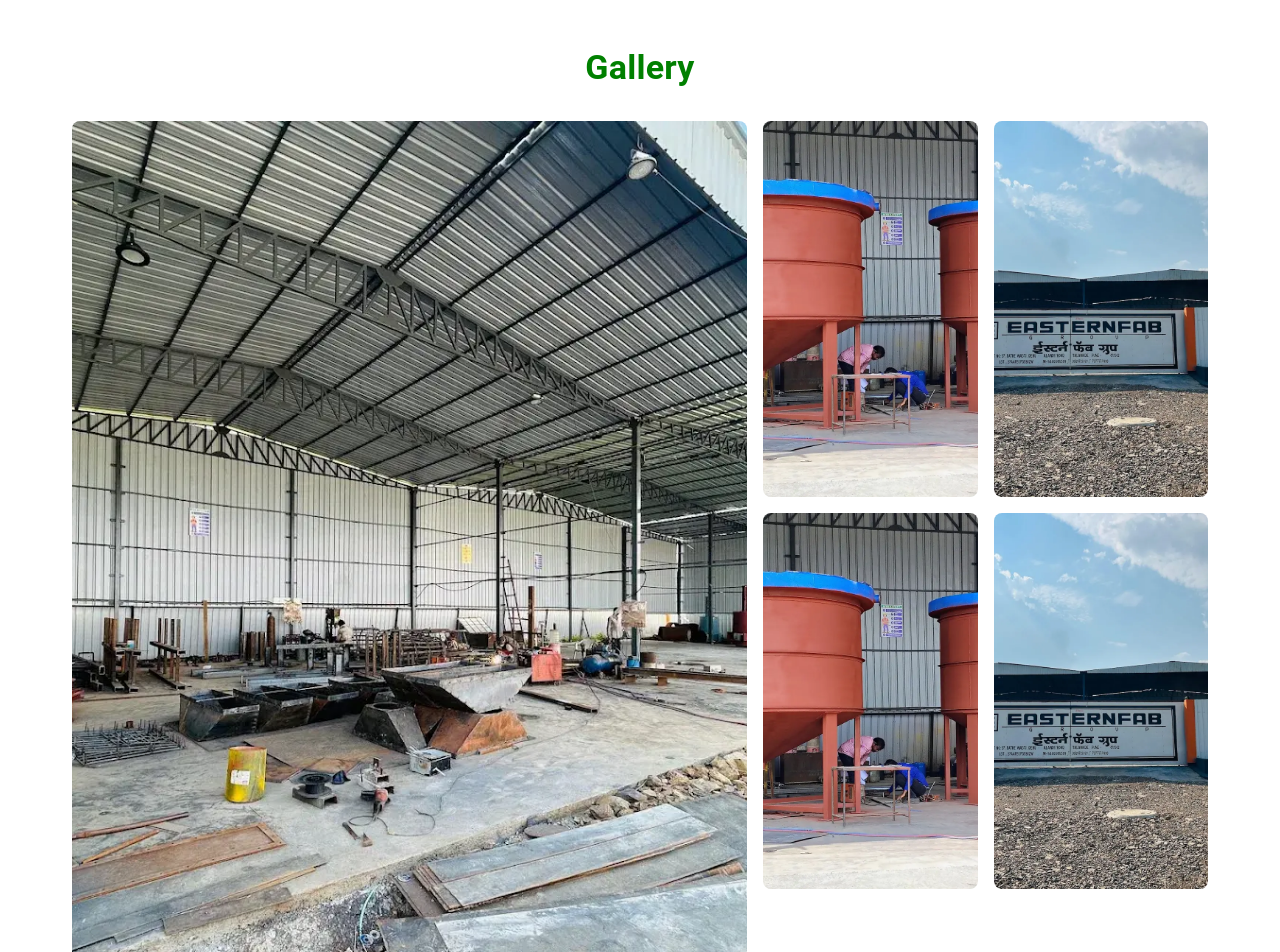
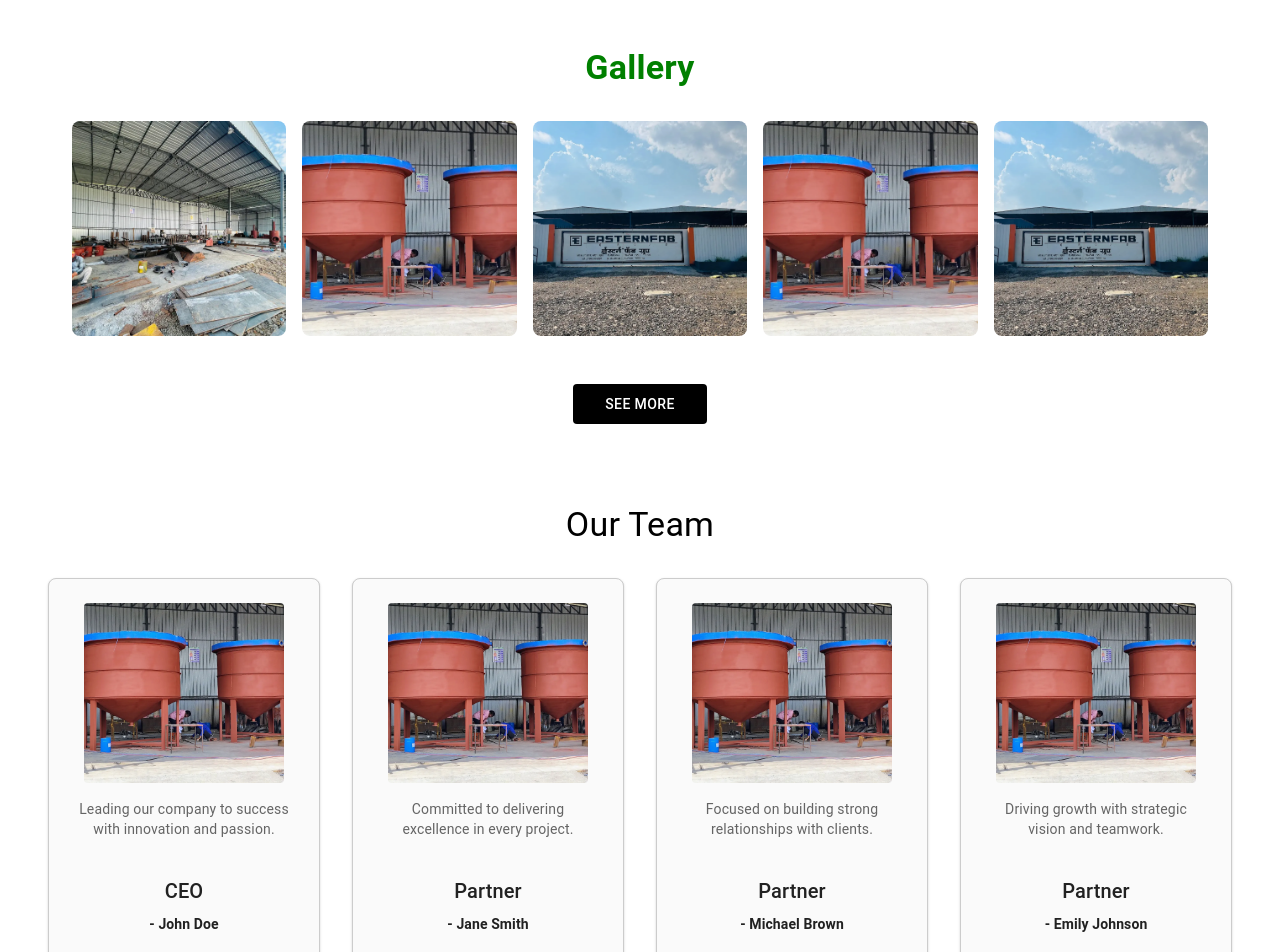
Before and after one commit to Shubham-Jagtap-5254/estarnFab, a React (Vite) app: page / in a window 1280 px wide. Shown: the part 3100-4052 px from the top of the page. Built offline with nearby package versions, Linux system fonts and the light colour scheme.

Commit message:
make size adjustment

```diff
--- a/src/Components/Gallery.jsx
+++ b/src/Components/Gallery.jsx
@@ -9,6 +9,8 @@ const Gallery = () => {
     document.title = 'Gallery';
   }, []);
 
+  const images = [poster, poster1, poster2, poster1, poster2];
+
   return (
     <Box
       sx={{
@@ -16,9 +18,9 @@ const Gallery = () => {
         flexDirection: 'column',
         alignItems: 'center',
         p: 4,
-        maxWidth: '1200px',    // limit max width for big screens
-        mx: 'auto',            // center horizontally
-        gap: 4,                // vertical spacing between children
+        maxWidth: '1200px',
+        mx: 'auto',
+        gap: 4,
       }}
     >
       <Typography
@@ -33,89 +35,37 @@ const Gallery = () => {
         sx={{
           display: 'grid',
           gridTemplateColumns: {
-            xs: 'repeat(1, 1fr)',   // 1 column on extra small screens
-            sm: 'repeat(2, 1fr)',   // 2 columns on small screens
-            md: 'repeat(5, 1fr)',   // 5 columns on medium and above
+            xs: 'repeat(1, 1fr)',
+            sm: 'repeat(2, 1fr)',
+            md: 'repeat(3, 1fr)',
+            lg: 'repeat(5, 1fr)',
           },
-          gridAutoRows: '180px',
-          gap: 2,                  // a bit bigger gap between grid items
-          width: { xs: '95%', md: '100%' }, // full width inside maxWidth container
+          gap: 2,
+          width: '100%',
         }}
       >
+        {images.map((imgSrc, index) => (
           <Box
+            key={index}
             sx={{
-            gridColumn: { xs: 'span 1', md: 'span 3' },
-            gridRow: { xs: 'auto', md: 'span 5' },
               overflow: 'hidden',
               borderRadius: 2,
+              aspectRatio: '1 / 1', // maintain square images
+              '& img': {
+                width: '100%',
+                height: '100%',
+                objectFit: 'cover',
+                display: 'block',
+                transition: 'transform 0.3s ease',
+                '&:hover': {
+                  transform: 'scale(1.05)',
+                },
+              },
             }}
           >
-          <img
-            src={poster}
-            alt="Poster"
-            style={{ width: '100%', height: '100%', objectFit: 'cover', display: 'block' }}
-          />
+            <img src={imgSrc} alt={`Poster ${index + 1}`} />
           </Box>
-
-        <Box
-          sx={{
-            gridColumn: { xs: 'span 1', md: 'span 1' },
-            gridRow: { xs: 'auto', md: 'span 2' },
-            overflow: 'hidden',
-            borderRadius: 2,
-          }}
-        >
-          <img
-            src={poster1}
-            alt="Poster 1"
-            style={{ width: '100%', height: '100%', objectFit: 'cover', display: 'block' }}
-          />
-        </Box>
-
-        <Box
-          sx={{
-            gridColumn: { xs: 'span 1', md: 'span 1' },
-            gridRow: { xs: 'auto', md: 'span 2' },
-            overflow: 'hidden',
-            borderRadius: 2,
-          }}
-        >
-          <img
-            src={poster2}
-            alt="Poster 2"
-            style={{ width: '100%', height: '100%', objectFit: 'cover', display: 'block' }}
-          />
-        </Box>
-
-        <Box
-          sx={{
-            gridColumn: { xs: 'span 1', md: 'span 1' },
-            gridRow: { xs: 'auto', md: 'span 2' },
-            overflow: 'hidden',
-            borderRadius: 2,
-          }}
-        >
-          <img
-            src={poster1}
-            alt="Poster 1"
-            style={{ width: '100%', height: '100%', objectFit: 'cover', display: 'block' }}
-          />
-        </Box>
-
-        <Box
-          sx={{
-            gridColumn: { xs: 'span 1', md: 'span 1' },
-            gridRow: { xs: 'auto', md: 'span 2' },
-            overflow: 'hidden',
-            borderRadius: 2,
-          }}
-        >
-          <img
-            src={poster2}
-            alt="Poster 2"
-            style={{ width: '100%', height: '100%', objectFit: 'cover', display: 'block' }}
-          />
-        </Box>
+        ))}
       </Box>
 
       <Button
@@ -124,9 +74,10 @@ const Gallery = () => {
           color: 'white',
           px: 4,
           py: 1,
+          mt: 2,
           ':hover': {
             color: 'black',
-            bgcolor: 'grey',
+            bgcolor: 'grey.300',
           },
         }}
         onClick={() => window.open('/imgallery', '_blank')}
--- a/src/Components/Navbar.jsx
+++ b/src/Components/Navbar.jsx
@@ -31,7 +31,7 @@ const menuItems = [
 const sectionIds = {
   'Home': 'home',
   'About Us': 'about',
-  'Work Done': 'workdone',
+  'Work Done': 'work',
   'Our Team': 'ourteam',
   'Contact Us': 'contact',
   'Reviews': 'reviews',
--- a/src/Components/Services.jsx
+++ b/src/Components/Services.jsx
@@ -54,7 +54,7 @@ const Services = () => {
                 color: 'green',
               },
               fontSize: { xs: '2rem', sm: '2.75rem', md: '3rem' },
-              px: { xs: 2, sm: 0 }, // padding on smaller screens
+              px: { xs: 2, sm: 0 },
             }}
           >
             Our Services
@@ -70,7 +70,6 @@ const Services = () => {
           gridTemplateColumns: {
             xs: '1fr',
             sm: 'repeat(2, 1fr)',
-            md: 'repeat(2, 1fr)',
             lg: 'repeat(4, 1fr)',
           },
           gap: { xs: 3, sm: 4, md: 5 },
@@ -86,13 +85,15 @@ const Services = () => {
             transition={{ duration: 0.5, delay: index * 0.2 }}
             viewport={{ once: true }}
             whileHover={{ scale: 1.03 }}
+            style={{ display: 'flex' }}
           >
             <Paper
               sx={{
                 display: 'flex',
                 flexDirection: 'column',
+                flex: 1, // make all cards flex-grow equally
                 alignItems: 'center',
-                justifyContent: 'center',
+                justifyContent: 'space-between', // stretch inner content
                 p: { xs: 3, sm: 4 },
                 backgroundColor: 'white',
                 color: 'black',
@@ -102,7 +103,14 @@ const Services = () => {
                   boxShadow: 6,
                   backgroundColor: '#f9f9f9',
                 },
-                minHeight: 280, // uniform card height
+              }}
+            >
+              <Box
+                sx={{
+                  display: 'flex',
+                  flexDirection: 'column',
+                  alignItems: 'center',
+                  flexGrow: 1,
                 }}
               >
                 <Icon
@@ -137,6 +145,7 @@ const Services = () => {
                 >
                   {description}
                 </Typography>
+              </Box>
             </Paper>
           </motion.div>
         ))}
--- a/src/Components/Work.jsx
+++ b/src/Components/Work.jsx
@@ -5,25 +5,29 @@ const Work = () => {
   const workItems = [
     {
       title: '',
-      description: 'We, ‘EasternFab Group’ fabricate structures, Pressure Vessels, Tanks, Air Pollution Equipment, Industrial Fans, Silos, Custom items as per client requirements. Both heavy and light equipment projects are handled.',
+      description:
+        'We, ‘EasternFab Group’ fabricate structures, Pressure Vessels, Tanks, Air Pollution Equipment, Industrial Fans, Silos, Custom items as per client requirements. Both heavy and light equipment projects are handled.',
       imgSrc: '/src/assets/poster2.webp',
       imgAlt: 'Image 1',
     },
     {
       title: '',
-      description: 'EasternFab Group specializes in Air Pollution Control Equipment, Industrial Fans, and customized fabrication services tailored for client-specific needs.Additional text can be added here in front of the image as requested.',
+      description:
+        'EasternFab Group specializes in Air Pollution Control Equipment, Industrial Fans, and customized fabrication services tailored for client-specific needs. Additional text can be added here in front of the image as requested.',
       imgSrc: '/src/assets/poster2.webp',
       imgAlt: 'Image 1',
     },
     {
       title: '',
-      description: 'Our expert team handles complex fabrication work, Pressure Vessels, customized Silos, and industrial machinery fabrication, ensuring quality and durability.',
+      description:
+        'Our expert team handles complex fabrication work, Pressure Vessels, customized Silos, and industrial machinery fabrication, ensuring quality and durability.',
       imgSrc: '/src/assets/poster.webp',
       imgAlt: 'Image 2',
     },
     {
       title: '',
-       description: 'We are backed by a well-organized infrastructure that helps us in the fabrication of our exceptional range of products.',
+      description:
+        'We are backed by a well-organized infrastructure that helps us in the fabrication of our exceptional range of products.',
       imgSrc: '/src/assets/poster1.webp',
       imgAlt: 'Image 3',
     },
@@ -76,24 +80,23 @@ const Work = () => {
           py: { xs: 3, sm: 5 },
         }}
       >
-        {workItems.map(({ title, date, description, imgSrc, imgAlt }, index) => (
+        {workItems.map(({ title, description, imgSrc, imgAlt }, index) => (
           <Paper
             key={index}
             square={false}
             sx={{
               display: 'flex',
               flexDirection: 'column',
-              alignItems: 'center',
-              justifyContent: 'flex-start',
               p: { xs: 2, sm: 3 },
               backgroundColor: 'white',
               color: 'black',
               boxShadow: 3,
-              height: '100%', // full height for consistent cards
+              height: '100%',
               minHeight: 500,
               borderRadius: 2,
             }}
           >
+            {/* Image Section */}
             <Box
               sx={{
                 width: '100%',
@@ -113,7 +116,10 @@ const Work = () => {
                 style={{ width: '100%', height: '100%', objectFit: 'contain' }}
               />
             </Box>
-            <Box sx={{ width: '100%' }}>
+
+            {/* Content Section */}
+            <Box sx={{ flex: 1, display: 'flex', flexDirection: 'column', justifyContent: 'space-between' }}>
+              <Box>
                 <Typography
                   sx={{
                     fontWeight: 'bold',
@@ -122,31 +128,23 @@ const Work = () => {
                     textAlign: 'center',
                   }}
                 >
-                {title || '\u00A0' }
+                  {title || '\u00A0'}
                 </Typography>
-              <Typography
-                sx={{
-                  fontStyle: 'italic',
-                  fontSize: { xs: '14px', sm: '16px' },
-                  mb: 1,
-                  color: 'grey',
-                  textAlign: 'center',
-                }}
-              >
-                {date || '\u00A0'}
-              </Typography>
+
                 <Typography
                   sx={{
                     fontSize: { xs: '14px', sm: '16px' },
-                  mb: 3,
                     textAlign: 'center',
-                  minHeight: '3rem',
+                    color: 'grey',
+                    mb: 2,
                   }}
                 >
                   {description || '\u00A0'}
                 </Typography>
               </Box>
-            <Box sx={{ width: '100%', display: 'flex', justifyContent: 'center' }}>
+
+              {/* Button */}
+              <Box sx={{ display: 'flex', justifyContent: 'center', mt: 3 }}>
                 <Button
                   onClick={() => window.open('/Workdone', '_blank')}
                   variant="contained"
@@ -162,6 +160,7 @@ const Work = () => {
                   See More
                 </Button>
               </Box>
+            </Box>
           </Paper>
         ))}
       </Box>
```
Lines whose indentation alone changed are shown as unchanged.
